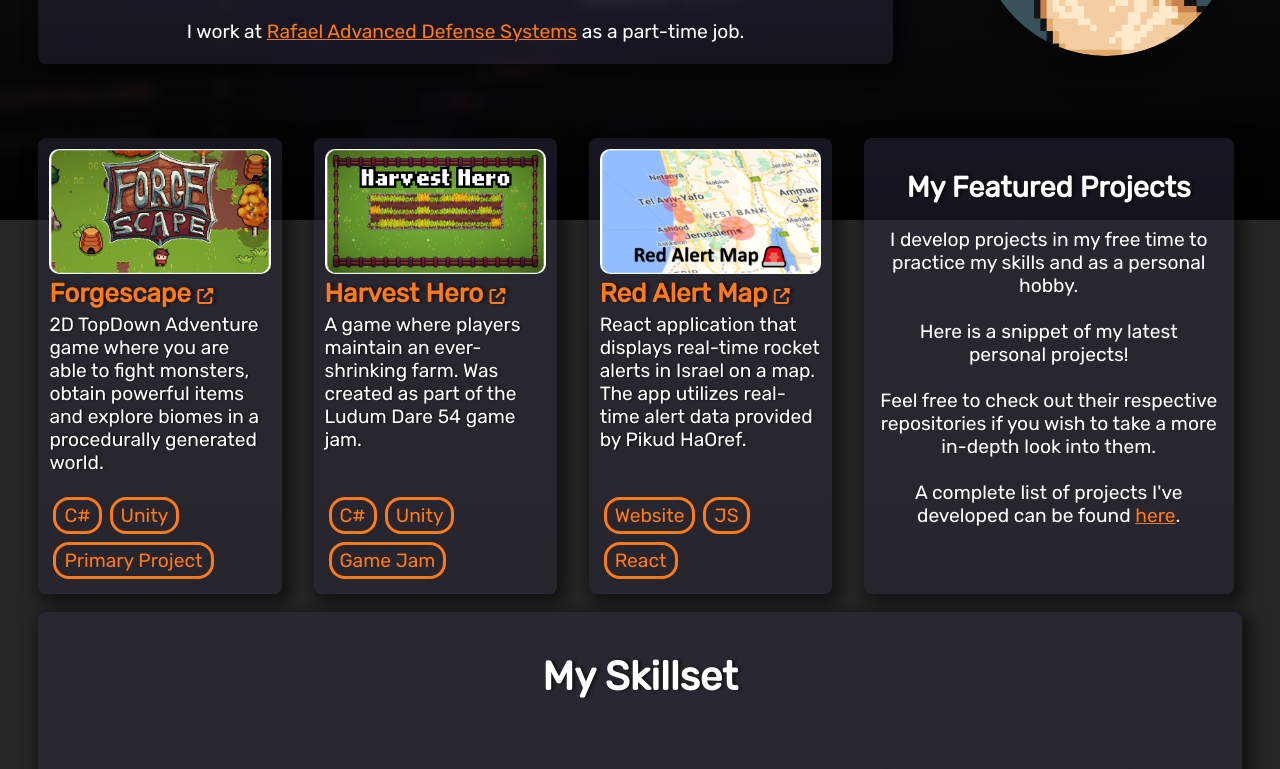
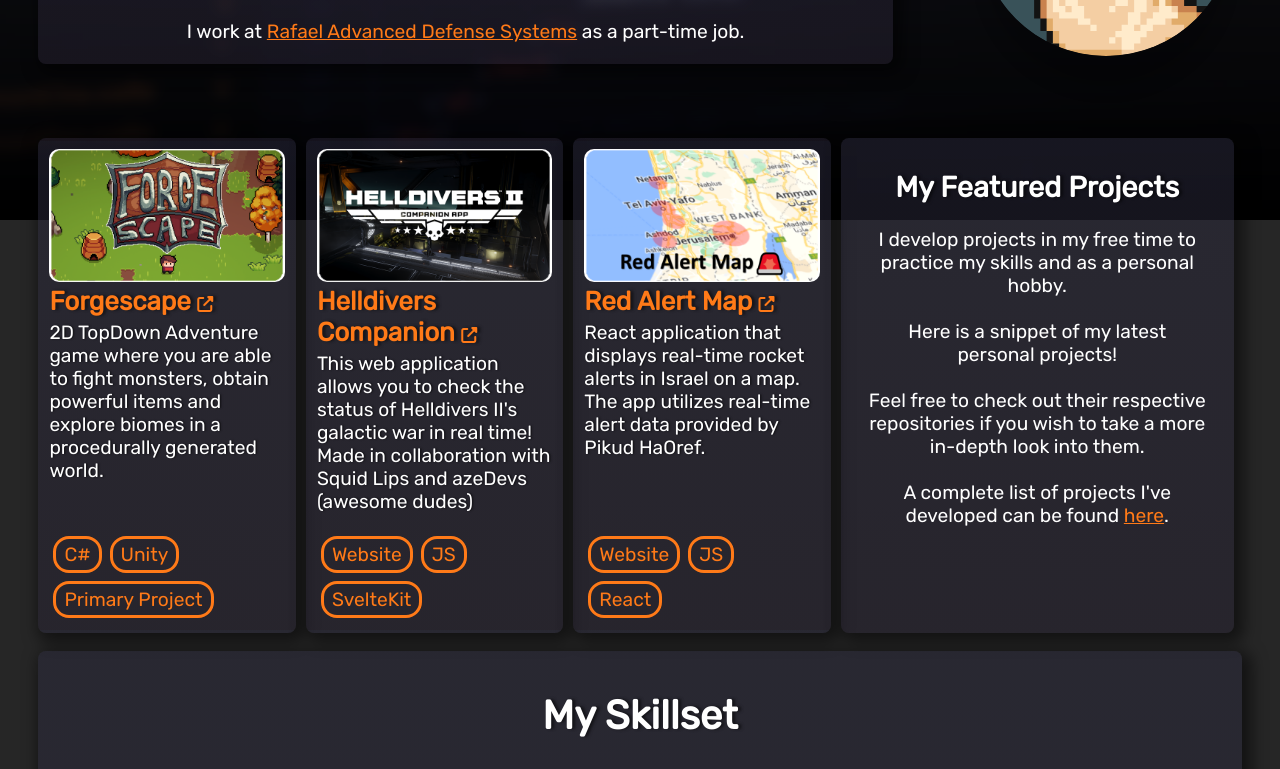
Before and after one commit to DetKewlDog/portfolio-site, a React (Vite) app: page / in a window 1280 px wide. Shown: the part 580-1349 px from the top of the page. Built offline with nearby package versions, Linux system fonts and the light colour scheme.

Commit message:
added helldivers companion

```diff
--- a/src/Routes.jsx
+++ b/src/Routes.jsx
@@ -5,9 +5,9 @@
 import Music from './pages/Music';
 
 export const routes = [
-  { path: '/',            element: (<Home />      ), text: 'DetKewlDog'   },
-  { path: '/projects',    element: (<Projects />  ), text: 'Projects'     },
-  { path: '/music',       element: (<Music />     ), text: 'Music'        },
+  { path: '/'         , element: (<Home     />), text: 'DetKewlDog' },
+  { path: '/projects' , element: (<Projects />), text: 'Projects'   },
+  { path: '/music'    , element: (<Music    />), text: 'Music'      },
 ];
 
 export const Router = (includeDefault = true) => {
--- a/src/index.css
+++ b/src/index.css
@@ -464,9 +464,9 @@
 
 .grid-container {
   display: grid;
-  padding: 30px 30px;
+  padding: 16px 16px;
   grid-template-columns: repeat(auto-fit, minmax(calc(250px + 1rem), 1fr));
-  grid-gap: 32px;
+  grid-gap: 10px;
 }
 
 .project {
--- a/src/pages/Home.jsx
+++ b/src/pages/Home.jsx
@@ -47,13 +47,13 @@
               2D TopDown Adventure game where you are able to fight monsters,
               obtain powerful items and explore biomes in a procedurally generated world.
             </Project>
-            <Project title="Harvest Hero"
-              url="https://detkewldog.itch.io/harvest-hero"
-              img="/harvest-hero.png"
-              tags={['C#', 'Unity', 'Game Jam']}
+            <Project title="Helldivers Companion"
+              url="https://helldiverscompanion.com"
+              img="/helldivers-companion.png"
+              tags={['Website', 'JS', 'SvelteKit']}
             >
-              A game where players maintain an ever-shrinking farm.
-              Was created as part of the Ludum Dare 54 game jam.
+              This web application allows you to check the status of Helldivers II's galactic war in real time!
+              Made in collaboration with Squid Lips and azeDevs (awesome dudes)
             </Project>
             <Project title="Red Alert Map"
               url="https://red-alert-map.netlify.app/"
--- a/src/pages/Projects.jsx
+++ b/src/pages/Projects.jsx
@@ -18,6 +18,22 @@
           tags={['Website', 'JS', 'React']}
         >
           This portfolio website's repo! Built using ReactJS. Feel free to star it on GitHub!
+        </Project>
+        <Project title="Helldivers Companion"
+          url="https://helldiverscompanion.com"
+          img="/helldivers-companion.png"
+          tags={['Website', 'JS', 'SvelteKit']}
+        >
+          This web application allows you to check the status of Helldivers II's galactic war in real time!
+          Made in collaboration with Squid Lips and azeDevs (awesome dudes)
+        </Project>
+        <Project title="Red Alert Map"
+          url="https://red-alert-map.netlify.app/"
+          img="/red-alert-map.png"
+          tags={['Website', 'JS', 'React']}
+        >
+          React application that displays real-time rocket alerts in Israel on a map.
+          The app utilizes real-time alert data provided by Pikud HaOref.
         </Project>
         <Project title="Harvest Hero"
           url="https://detkewldog.itch.io/harvest-hero"
@@ -42,14 +58,6 @@
         >
           Minimalistic website that allows palette organization and manipulation,
           color related operations and image manipulation.
-        </Project>
-        <Project title="Red Alert Map"
-          url="https://red-alert-map.netlify.app/"
-          img="/red-alert-map.png"
-          tags={['Website', 'JS', 'React']}
-        >
-          React application that displays real-time rocket alerts in Israel on a map.
-          The app utilizes real-time alert data provided by Pikud HaOref.
         </Project>
         <Project title="Build Monitor"
           url="https://github.com/DetKewlDog/build-monitor-v2"
```
Also changed, not shown: public/helldivers-companion.png (added), 1 other file (tests, documents, lock files or other folders).
